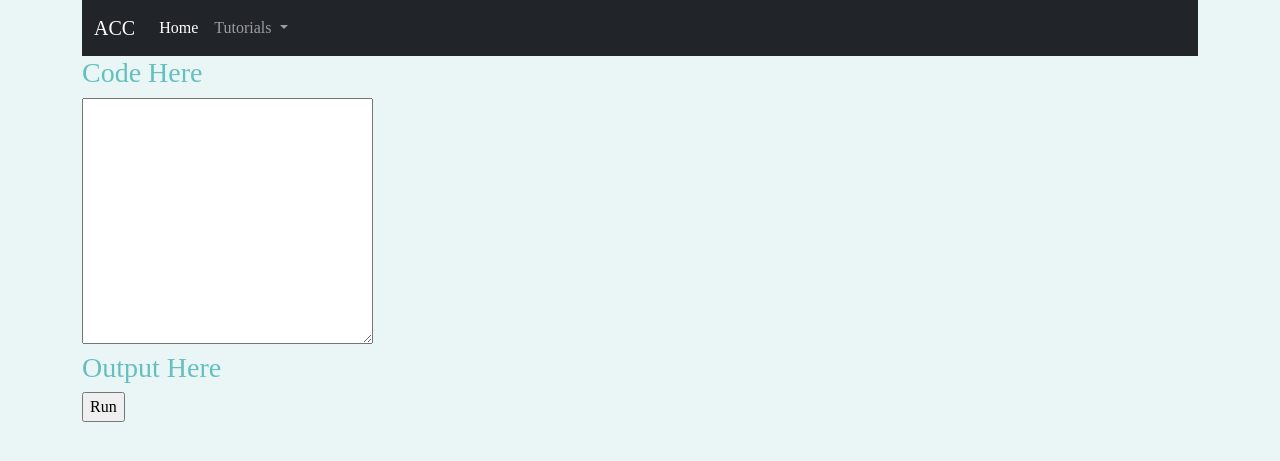
After one commit to alvin-c-cruz/my_cv, a Flask app: page /hello/ in a window 1280 px wide. The commit adds this page. Shown: the top 461 px of the page. Run offline with Flask 2, Linux system fonts and the light colour scheme.

Commit message:
Started /hello_world

```diff
--- /dev/null
+++ b/instance/temp/hello.py
@@ -0,0 +1,3 @@
+for i in range(10):
+
+ print(i)
--- a/my_cv/__init__.py
+++ b/my_cv/__init__.py
@@ -1,4 +1,6 @@
 from flask import Flask, render_template
+
+from . import blueprints
 
 
 def create_app():
@@ -8,4 +10,9 @@ def create_app():
     def index():
         return render_template('index.html')
 
+    for module_ in dir(blueprints):
+        module_obj = getattr(blueprints, module_)
+        if hasattr(module_obj, 'bp'):
+            app.register_blueprint(getattr(module_obj, 'bp'))
+
     return app
--- /dev/null
+++ b/my_cv/blueprints/__init__.py
@@ -0,0 +1 @@
+from . import hello_world
--- /dev/null
+++ b/my_cv/blueprints/hello_world/__init__.py
@@ -0,0 +1 @@
+from .routes import bp
--- /dev/null
+++ b/my_cv/blueprints/hello_world/pages/hello_world/home.html
@@ -0,0 +1,20 @@
+{% extends 'base.html' %}
+
+{% block title %} Hello World {% endblock %}
+
+{% block content %}
+<form method="post" action="{{ url_for('hello_world.home') }}">
+    <div>
+        <h3>Code Here</h3>
+        <textarea name="code" cols="30" rows="10">{{ code }}</textarea>
+    </div>
+    <div>
+        <h3>Output Here</h3>
+        {{ output }}
+
+        {{ error }}
+    </div>
+    <input type="submit" value="Run">
+
+</form>
+{% endblock %}
--- /dev/null
+++ b/my_cv/blueprints/hello_world/routes.py
@@ -0,0 +1,26 @@
+from flask import Blueprint, render_template, request, current_app
+import subprocess
+import os
+
+bp = Blueprint('hello_world', __name__, template_folder='pages', url_prefix='/hello')
+
+
+@bp.route('/', methods=['POST', 'GET'])
+def home():
+    if request.method == 'POST':
+        code = request.form['code']
+
+        file_path = os.path.join(current_app.instance_path, 'temp', 'hello.py')
+        with open(file_path, 'w+') as file:
+            file.write(code)
+
+        command = f'python {file_path}'
+        process = subprocess.Popen(command, stdout=subprocess.PIPE, stderr=subprocess.PIPE, shell=True)
+        output, error = process.communicate()
+        output = output.decode().replace('b"', '')
+        print(output, type(output))
+    else:
+        code = ""
+        output = ""
+        error = ""
+    return render_template('hello_world/home.html', code=code, output=output, error=error)
--- /dev/null
+++ b/my_cv/templates/base.html
@@ -0,0 +1,19 @@
+<!DOCTYPE html>
+<html lang="en">
+<head>
+    <meta charset="UTF-8">
+    <title>{% block title %}{% endblock %}</title>
+    <link href="https://cdn.jsdelivr.net/npm/bootstrap@5.0.2/dist/css/bootstrap.min.css" rel="stylesheet" integrity="sha384-EVSTQN3/azprG1Anm3QDgpJLIm9Nao0Yz1ztcQTwFspd3yD65VohhpuuCOmLASjC" crossorigin="anonymous">
+    <link rel="stylesheet" href="{{ url_for('static', filename='css/main.css') }}">
+    {% block css %}
+    {% endblock %}
+</head>
+<body>
+    <div class="container">
+        {% include 'navbar.html' %}
+        {% block content %}
+        {% endblock %}
+    </div>
+    <script src="https://cdn.jsdelivr.net/npm/bootstrap@5.0.2/dist/js/bootstrap.bundle.min.js" integrity="sha384-MrcW6ZMFYlzcLA8Nl+NtUVF0sA7MsXsP1UyJoMp4YLEuNSfAP+JcXn/tWtIaxVXM" crossorigin="anonymous"></script>
+</body>
+</html>
--- /dev/null
+++ b/my_cv/templates/navbar.html
@@ -0,0 +1,29 @@
+<nav class="navbar navbar-expand-lg navbar-dark bg-dark">
+  <div class="container-fluid">
+    <a class="navbar-brand" href="/">ACC</a>
+    <button class="navbar-toggler" type="button" data-bs-toggle="collapse" data-bs-target="#navbarNavDropdown"
+            aria-controls="navbarNavDropdown" aria-expanded="false" aria-label="Toggle navigation">
+      <span class="navbar-toggler-icon"></span>
+    </button>
+    <div class="collapse navbar-collapse" id="navbarNavDropdown">
+      <ul class="navbar-nav">
+        <li class="nav-item">
+          <a class="nav-link active" aria-current="page" href="/">Home</a>
+        </li>
+
+        <!--Tutorials-->
+        <li class="nav-item dropdown">
+          <a class="nav-link dropdown-toggle" href="#" id="navbarDropdownMenuLink" role="button"
+             data-bs-toggle="dropdown" aria-expanded="false">
+            Tutorials
+          </a>
+          <ul class="dropdown-menu" aria-labelledby="navbarDropdownMenuLink">
+            <li>
+              <a class="dropdown-item" href="{{ url_for('hello_world.home') }}">Hello World</a>
+            </li>
+          </ul>
+        </li>
+      </ul>
+    </div>
+  </div>
+</nav>
```
Also changed, not shown: my_cv/templates/index.html (+8 -20 lines), my_cv/static/css/main.css (renamed from my_cv/static/css/styles.css).
